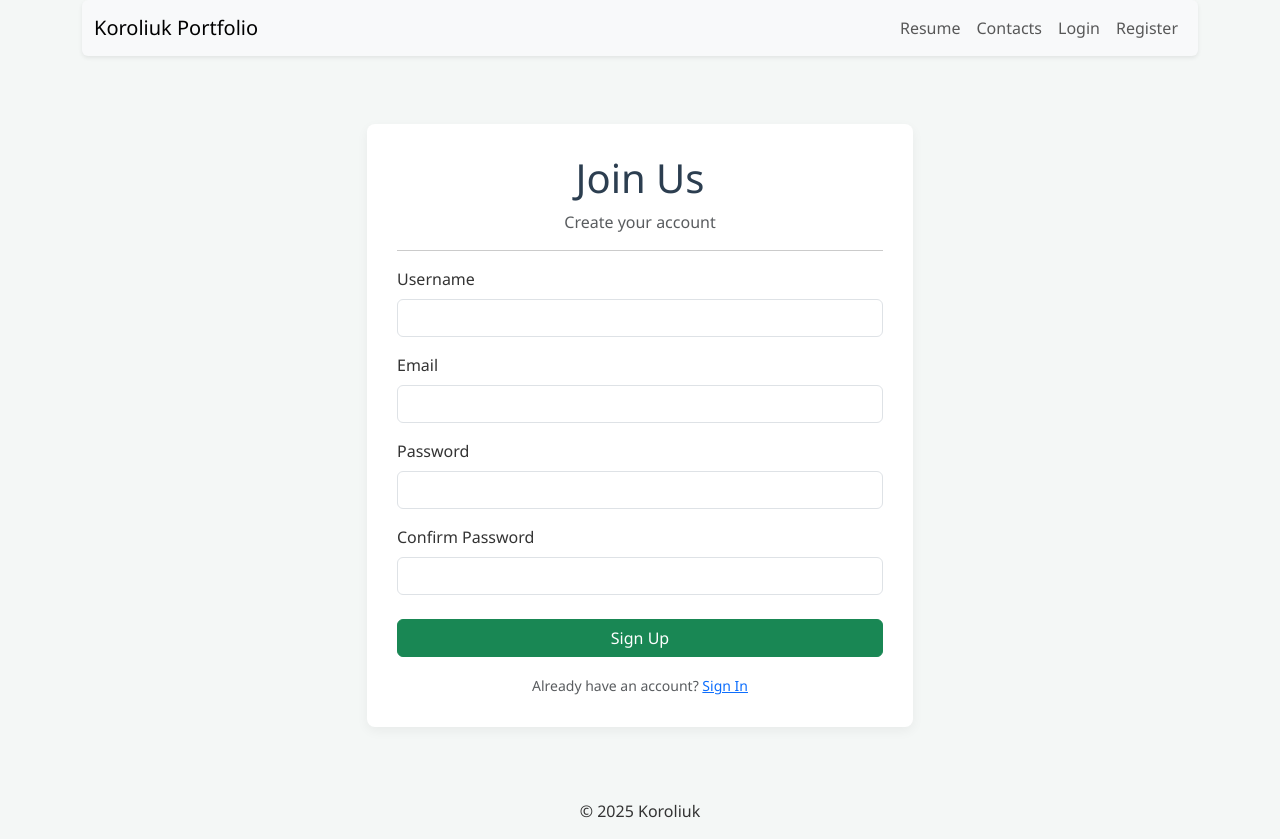
After one commit to vladdddddw/flask-app-lab, a Flask app: page /users/register in a window 1280 px wide. The commit adds this page. Run offline with Flask 3, Linux system fonts and the light colour scheme; some libraries are stand-ins or nearby versions.

Commit message:
Finish Lab 9: Add registration, login, and testing

```diff
--- a/app/templates/nav.html
+++ b/app/templates/nav.html
@@ -13,13 +13,16 @@
                         <a class="nav-link" href="{{ url_for('main.contacts') }}">Contacts</a>
                     </li>
 
-                    {% if session.username %}
+                    {% if current_user.is_authenticated %}
                         <li class="nav-item">
-                            <a class="nav-link" href="{{ url_for('users.profile') }}">Profile</a>
+                            <a class="nav-link" href="{{ url_for('users.profile') }}">Profile ({{ current_user.username }})</a>
                         </li>
-                    {% else %}
+                        {% else %}
                         <li class="nav-item">
                             <a class="nav-link" href="{{ url_for('users.login') }}">Login</a>
+                        </li>
+                        <li class="nav-item">
+                            <a class="nav-link" href="{{ url_for('users.register') }}">Register</a>
                         </li>
                     {% endif %}
                 </ul>
--- /dev/null
+++ b/app/users/forms.py
@@ -0,0 +1,39 @@
+from flask_wtf import FlaskForm
+from wtforms import StringField, PasswordField, SubmitField, BooleanField
+from wtforms.validators import DataRequired, Length, Email, EqualTo, ValidationError
+from app.users.models import User
+
+class RegistrationForm(FlaskForm):
+    username = StringField('Username', validators=[
+        DataRequired(),
+        Length(min=4, max=20)
+    ])
+    email = StringField('Email', validators=[
+        DataRequired(),
+        Email()
+    ])
+    password = PasswordField('Password', validators=[
+        DataRequired(),
+        Length(min=6)
+    ])
+    confirm_password = PasswordField('Confirm Password', validators=[
+        DataRequired(),
+        EqualTo('password', message='Passwords must match.')
+    ])
+    submit = SubmitField('Sign Up')
+
+    def validate_username(self, username):
+        user = User.query.filter_by(username=username.data).first()
+        if user:
+            raise ValidationError('That username is already taken. Please choose a different one.')
+
+    def validate_email(self, email):
+        user = User.query.filter_by(email=email.data).first()
+        if user:
+            raise ValidationError('That email is already registered. Please log in.')
+
+class LoginForm(FlaskForm):
+    username = StringField('Username', validators=[DataRequired()])
+    password = PasswordField('Password', validators=[DataRequired()])
+    remember = BooleanField('Remember Me')
+    submit = SubmitField('Login')
--- a/app/users/templates/users/profile.html
+++ b/app/users/templates/users/profile.html
@@ -6,7 +6,7 @@
 <div class="row justify-content-center">
     <div class="col-md-9">
         <div class="content-card mb-4">
-            <h1 class="card-title">Welcome, {{ session.username }}!</h1>
+            <h1 class="card-title">Welcome, {{ current_user.username }}!</h1>
             <p class="card-text text-muted">This is your profile page. Manage your cookies below.</p>
             <hr>
             <div class="d-flex justify-content-between align-items-center">
--- /dev/null
+++ b/app/users/templates/users/register.html
@@ -0,0 +1,32 @@
+{% extends "base.html" %}
+{% import "macros/form_macros.html" as helpers %}
+{% block title %}Register{% endblock %}
+
+{% block content %}
+<div class="row justify-content-center">
+    <div class="col-md-6">
+        <div class="content-card">
+            <h1 class="text-center">Join Us</h1>
+            <p class="text-center text-muted">Create your account</p>
+            <hr>
+            <form method="POST" action="" novalidate>
+                {{ form.hidden_tag() }}
+
+                {{ helpers.render_form_group(form.username) }}
+                {{ helpers.render_form_group(form.email) }}
+                {{ helpers.render_form_group(form.password) }}
+                {{ helpers.render_form_group(form.confirm_password) }}
+
+                <div class="d-grid gap-2 mt-4">
+                    {{ form.submit(class="btn btn-primary") }}
+                </div>
+            </form>
+            <div class="text-center mt-3">
+                <small class="text-muted">
+                    Already have an account? <a href="{{ url_for('users.login') }}">Sign In</a>
+                </small>
+            </div>
+        </div>
+    </div>
+</div>
+{% endblock %}
--- a/app/users/views.py
+++ b/app/users/views.py
@@ -1,106 +1,83 @@
-from flask import Blueprint, render_template, request, redirect, url_for, session, flash, make_response
-from app.forms import ContactForm, LoginForm
+from flask import Blueprint, render_template, request, redirect, url_for, flash, make_response
+from flask_login import login_user, current_user, logout_user, login_required
+from app import db, bcrypt
+from .models import User
+from .forms import LoginForm, RegistrationForm
 
 users_bp = Blueprint('users', __name__, template_folder='templates')
+
+@users_bp.route('/register', methods=['GET', 'POST'])
+def register():
+    if current_user.is_authenticated:
+        return redirect(url_for('users.profile'))
+
+    form = RegistrationForm()
+    if form.validate_on_submit():
+        hashed_password = bcrypt.generate_password_hash(form.password.data).decode('utf-8')
+        user = User(username=form.username.data, email=form.email.data, password=hashed_password)
+        db.session.add(user)
+        db.session.commit()
+        flash('Your account has been created! You are now able to log in', 'success')
+        return redirect(url_for('users.login'))
+
+    return render_template('users/register.html', title='Register', form=form)
 
 
 @users_bp.route('/login', methods=['GET', 'POST'])
 def login():
+    if current_user.is_authenticated:
+        return redirect(url_for('users.profile'))
+
     form = LoginForm()
-
     if form.validate_on_submit():
-
-        username = form.username.data
-        password = form.password.data
-        remember = form.remember.data
-
-        if username == 'admin_koroliuk' and password == 'pass123':
-            session['username'] = username
-            if remember:
-                flash(f'Login successful for {username}! We will keep you logged in.', 'success')
-            else:
-                flash(f'Login successful for {username}!', 'success')
-
-            return redirect(url_for('users.profile'))
+        user = User.query.filter_by(username=form.username.data).first()
+        if user and bcrypt.check_password_hash(user.password, form.password.data):
+            login_user(user, remember=form.remember.data)
+            flash('Login successful!', 'success')
+            next_page = request.args.get('next')
+            return redirect(next_page) if next_page else redirect(url_for('users.profile'))
         else:
-            flash('Login failed. Please check your username and password.', 'danger')
-            return redirect(url_for('users.login'))  # Post/Redirect/Get
+            flash('Login Unsuccessful. Please check username and password', 'danger')
 
     return render_template('users/login.html', title='Login', form=form)
 
 @users_bp.route('/profile', methods=['GET', 'POST'])
+@login_required
 def profile():
-    if 'username' not in session:
-        flash('Please login first.', 'warning')
-        return redirect(url_for('users.login'))
-
     cookies = request.cookies
-
     theme = request.cookies.get('theme', 'light')
     response = make_response(render_template('users/profile.html', cookies=cookies, theme=theme))
-
-    if request.method == 'POST':
-        action = request.form.get('action')
+    return response
 
 
-        if action == 'add':
-            key = request.form.get('cookie_key')
-            value = request.form.get('cookie_value')
-            expiry = request.form.get('cookie_expiry')
-            if key and value:
-                flash(f"Cookie '{key}' added successfully.", 'success')
-                if expiry and expiry.isdigit():
-                    response.set_cookie(key, value, max_age=int(expiry))
-                else:
-                    response.set_cookie(key, value)
+@users_bp.route('/logout', methods=['POST'])
+@login_required
+def logout():
+    logout_user()
+    flash('You have been logged out.', 'info')
+    return redirect(url_for('users.login'))
 
 
-        elif action == 'delete':
-            key_to_delete = request.form.get('cookie_key_delete')
-            if key_to_delete in cookies:
-                response.delete_cookie(key_to_delete)
-                flash(f"Cookie '{key_to_delete}' has been deleted.", 'info')
-            else:
-                flash(f"Cookie '{key_to_delete}' not found.", 'warning')
+@users_bp.route('/account')
+@login_required
+def account():
 
+    return render_template('users/profile.html')
 
-        elif action == 'delete_all':
-            for key in cookies.keys():
-                if key != 'session':
-                    response.delete_cookie(key)
-            flash('All other cookies have been deleted.', 'info')
-
-
-    return response
 
 @users_bp.route('/set-theme/<theme>')
 def set_theme(theme):
     if theme in ['light', 'dark']:
-
         response = make_response(redirect(request.referrer or url_for('users.profile')))
-
-        response.set_cookie('theme', theme, max_age=60*60*24*30)
-        flash(f'Theme set to {theme}.', 'info')
+        response.set_cookie('theme', theme, max_age=60 * 60 * 24 * 30)
     else:
-        flash('Invalid theme specified.', 'danger')
         response = make_response(redirect(request.referrer or url_for('users.profile')))
     return response
 
-@users_bp.route('/logout', methods=['POST'])
-def logout():
-
-    session.pop('username', None)
-    flash('You have been logged out.', 'info')
-    return redirect(url_for('users.login'))
-
 @users_bp.route("/hi/<string:name>")
 def greetings(name):
-
-    age = request.args.get("age")
-
-    return render_template("users/hi.html", name=name.upper(), age=age)
+    return render_template("users/hi.html", name=name.upper(), age=None)
 
 @users_bp.route("/admin")
 def admin():
-
     return redirect(url_for("users.greetings", name="Administrator"))
```
Also changed, not shown: app/__init__.py (+12 -3 lines), app/posts/views.py (+4 -5 lines), app/users/models.py (+7 -3 lines), tests/test_posts.py (+41 -56 lines), tests/test_product_bp.py (+1 -5 lines), tests/test_user_bp.py (+0 -7 lines), instance/data.sqlite.
